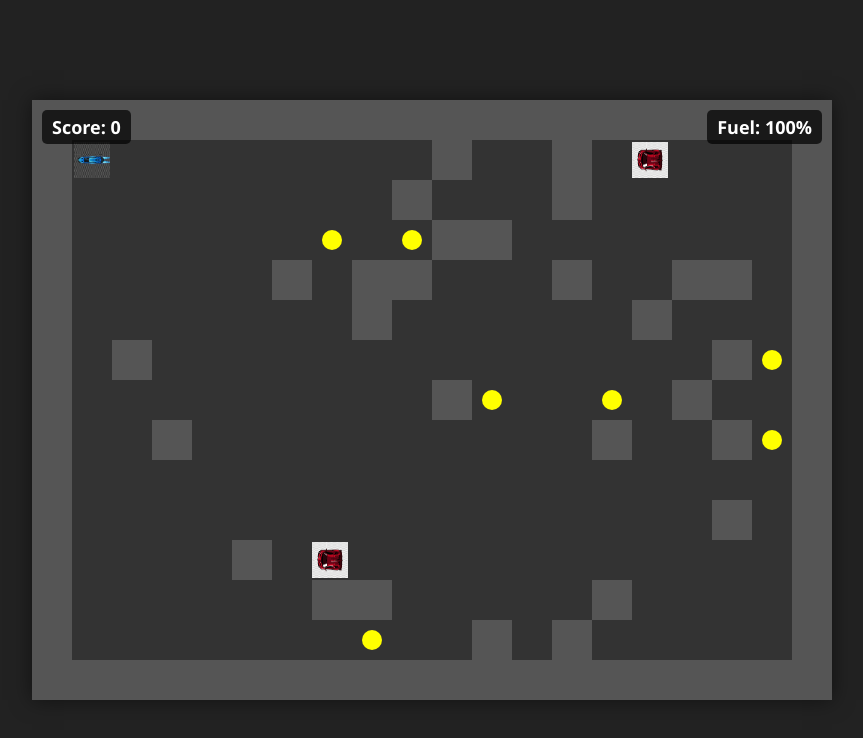
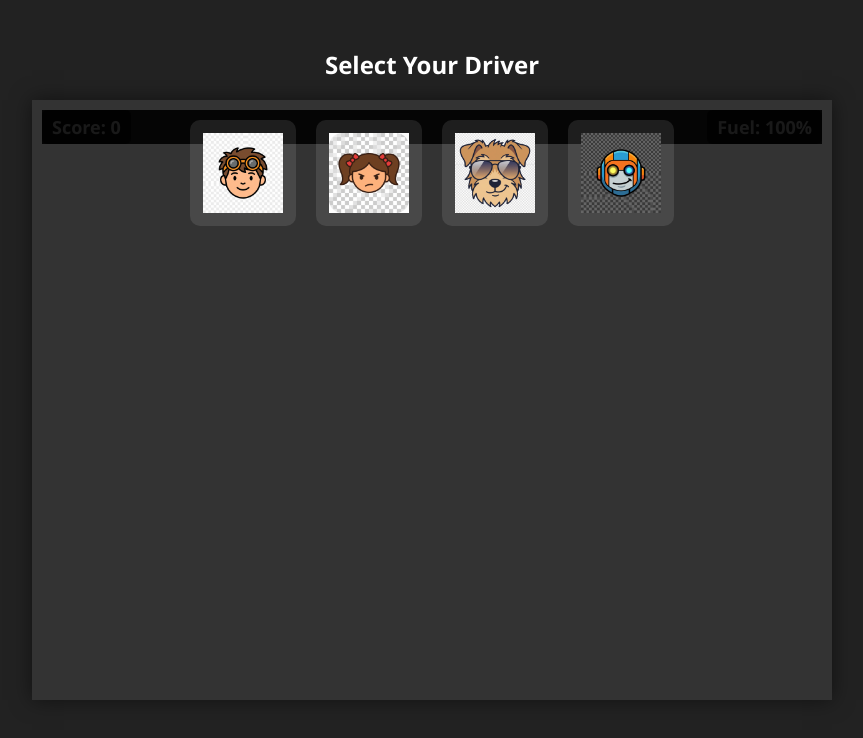
Before and after one commit to changjurhee/GAG, a plain HTML site: page src/bang_gu_cha/index.html in a window 1280 px wide. Shown: the whole page, without its empty margins (208-1071 px from the left). Drawn offline with Linux system fonts and the light colour scheme.

Commit message:
feat: introduce character selection UI with new face assets and updated requirements documentation

```diff
--- a/src/bang_gu_cha/index.html
+++ b/src/bang_gu_cha/index.html
@@ -13,6 +13,23 @@
             <div id="score-board">Score: <span id="score">0</span></div>
             <div id="fuel-gauge">Fuel: <span id="fuel">100</span>%</div>
             <div id="game-message" class="hidden"></div>
+            <div id="character-selection">
+                <h2>Select Your Driver</h2>
+                <div class="faces-container">
+                    <div class="face-option" data-face="assets/face_1.png">
+                        <img src="assets/face_1.png" alt="Face 1">
+                    </div>
+                    <div class="face-option" data-face="assets/face_2.png">
+                        <img src="assets/face_2.png" alt="Face 2">
+                    </div>
+                    <div class="face-option" data-face="assets/face_3.png">
+                        <img src="assets/face_3.png" alt="Face 3">
+                    </div>
+                    <div class="face-option" data-face="assets/face_4.png">
+                        <img src="assets/face_4.png" alt="Face 4">
+                    </div>
+                </div>
+            </div>
         </div>
     </div>
 
--- a/src/bang_gu_cha/js/game.js
+++ b/src/bang_gu_cha/js/game.js
@@ -5,10 +5,11 @@ class Game {
         this.width = this.canvas.width;
         this.height = this.canvas.height;
         this.tileSize = 40;
+        this.faceAsset = null;
 
         this.map = new GameMap(this.width, this.height, this.tileSize);
-        // Player at (1, 1). Size is tileSize-4, so offset is 2.
-        this.player = new Player(this.map, this.tileSize * 1 + 2, this.tileSize * 1 + 2);
+        // Player will be initialized in reset() or start() after face selection
+        this.player = null;
 
         // Enemies at corners
         const endCol = this.map.cols - 2;
@@ -28,6 +29,11 @@ class Game {
         this.uiMessage = document.getElementById('game-message');
 
         this.bindInput();
+    }
+
+    setFace(facePath) {
+        this.faceAsset = facePath;
+        this.reset();
     }
 
     bindInput() {
@@ -54,7 +60,7 @@ class Game {
 
     reset() {
         this.map = new GameMap(this.width, this.height, this.tileSize);
-        this.player = new Player(this.map, this.tileSize * 1 + 2, this.tileSize * 1 + 2);
+        this.player = new Player(this.map, this.tileSize * 1 + 2, this.tileSize * 1 + 2, this.faceAsset);
 
         const endCol = this.map.cols - 2;
         const endRow = this.map.rows - 2;
--- a/src/bang_gu_cha/js/main.js
+++ b/src/bang_gu_cha/js/main.js
@@ -1,4 +1,14 @@
 window.addEventListener('load', () => {
     const game = new Game('gameCanvas');
-    game.start();
+    const selectionScreen = document.getElementById('character-selection');
+    const faceOptions = document.querySelectorAll('.face-option');
+
+    faceOptions.forEach(option => {
+        option.addEventListener('click', () => {
+            const selectedFace = option.getAttribute('data-face');
+            selectionScreen.classList.add('hidden');
+            game.setFace(selectedFace);
+            game.start();
+        });
+    });
 });
--- a/src/bang_gu_cha/js/player.js
+++ b/src/bang_gu_cha/js/player.js
@@ -1,5 +1,5 @@
 class Player {
-    constructor(map, x, y) {
+    constructor(map, x, y, facePath) {
         this.map = map;
         this.x = x;
         this.y = y;
@@ -14,6 +14,11 @@ class Player {
 
         this.image = new Image();
         this.image.src = 'assets/player.png';
+
+        this.faceImage = new Image();
+        if (facePath) {
+            this.faceImage.src = facePath;
+        }
     }
 
     update() {
@@ -93,6 +98,16 @@ class Player {
             ctx.fillRect(-this.size / 2, -this.size / 2, this.size, this.size);
         }
 
+        // Draw Face
+        if (this.faceImage && this.faceImage.complete) {
+            // Face should be upright or rotate with car?
+            // Let's rotate with car for now, but maybe keep it upright if it looks weird.
+            // Actually, for a top-down car, the face usually looks "forward" relative to the car.
+            // So drawing it rotated with the car is correct.
+            const faceSize = this.size * 0.6;
+            ctx.drawImage(this.faceImage, -faceSize / 2, -faceSize / 2, faceSize, faceSize);
+        }
+
         ctx.restore();
 
         // Draw Farts
--- a/src/bang_gu_cha/style.css
+++ b/src/bang_gu_cha/style.css
@@ -43,12 +43,13 @@ canvas {
     top: 50%;
     left: 50%;
     transform: translate(-50%, -50%);
-    background: rgba(0, 0, 0, 0.9);
-    padding: 20px 40px;
+    background: rgba(0, 0, 0, 0.8);
+    color: white;
+    padding: 20px;
     border-radius: 10px;
-    font-size: 32px;
     text-align: center;
-    display: none;
+    font-size: 24px;
+    white-space: pre-line;
 }
 
 #game-message.hidden {
@@ -58,3 +59,56 @@ canvas {
 #game-message.visible {
     display: block;
 }
+
+#character-selection {
+    position: absolute;
+    top: 0;
+    left: 0;
+    width: 100%;
+    height: 100%;
+    background: rgba(0, 0, 0, 0.9);
+    display: flex;
+    flex-direction: column;
+    justify-content: center;
+    align-items: center;
+    color: white;
+    z-index: 100;
+}
+
+.faces-container {
+    display: flex;
+    gap: 20px;
+    margin-top: 20px;
+}
+
+.face-option {
+    width: 100px;
+    height: 100px;
+    border: 3px solid transparent;
+    border-radius: 10px;
+    cursor: pointer;
+    transition: transform 0.2s, border-color 0.2s;
+    background: rgba(255, 255, 255, 0.1);
+    display: flex;
+    justify-content: center;
+    align-items: center;
+}
+
+.face-option:hover {
+    transform: scale(1.1);
+    border-color: #f1c40f;
+}
+
+.face-option img {
+    width: 80%;
+    height: 80%;
+    object-fit: contain;
+}
+
+.hidden {
+    display: none !important;
+}
+
+.visible {
+    display: block !important;
+}
```
Also changed, not shown: src/bang_gu_cha/requirements.md (+8 -1 lines), src/bang_gu_cha/assets/face_1.png (added), src/bang_gu_cha/assets/face_2.png (added), src/bang_gu_cha/assets/face_3.png (added), src/bang_gu_cha/assets/face_4.png (added).
